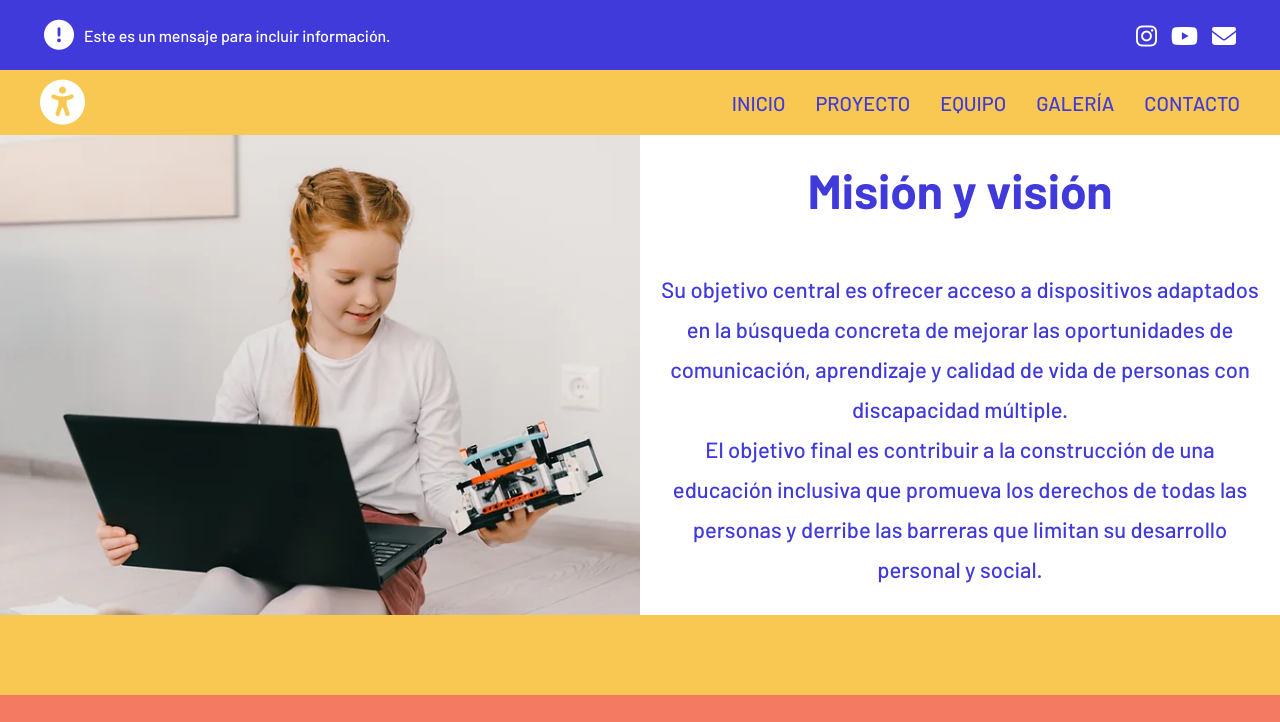
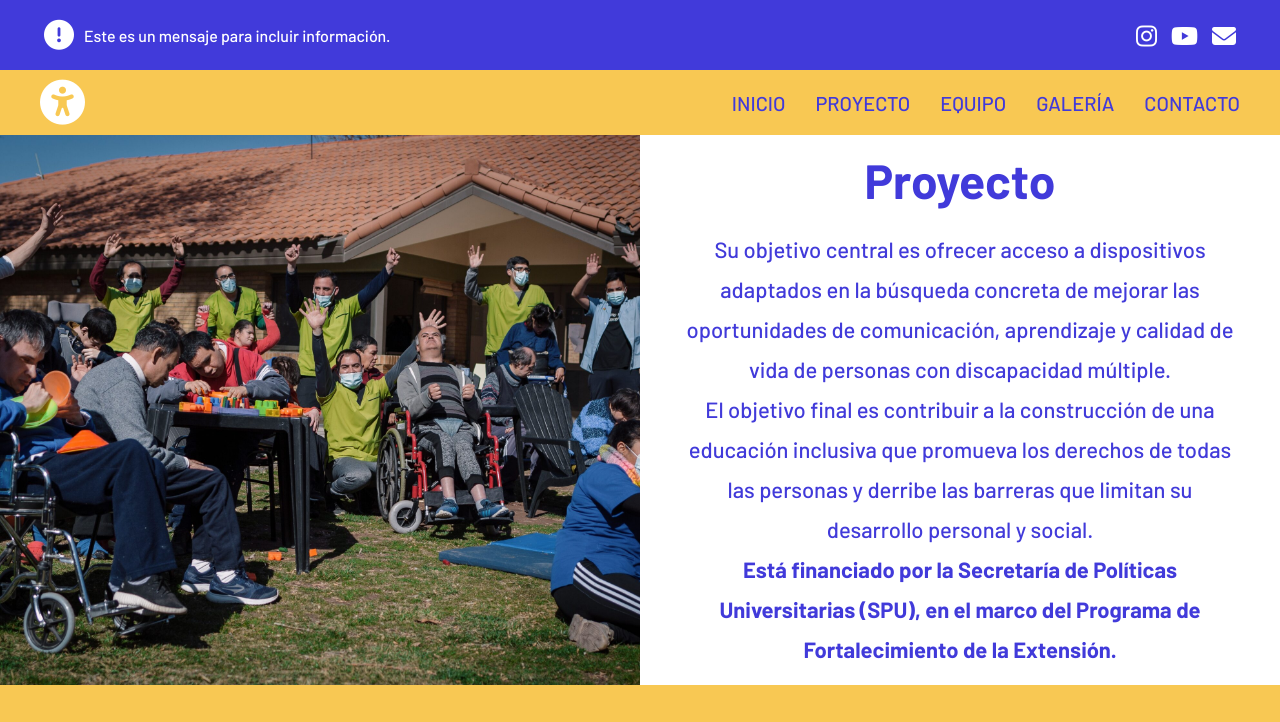
Before and after one commit to frajmati/accederesunderecho, a plain HTML site: page proyecto.html in a window 1280 px wide. Shown: the top 722 px of the page. Drawn offline with nearby package versions, Linux system fonts and the light colour scheme; a script that the page names is missing.

Commit message:
Modificación de textos e imágenes

```diff
--- a/css/styleProyecto.css
+++ b/css/styleProyecto.css
@@ -33,9 +33,9 @@
     justify-content: center;
     flex-direction: column;
     align-items: center;
-    gap: 50px;
+    gap: 20px;
     width: 50%;
-    padding: 0 18px;
+    padding: 16px 40px;
 }
 
 .proyecto--h2 {
@@ -68,5 +68,6 @@
     }
     .proyecto__text {
         gap: 14px;
+        padding: 16px 20px;
     }
 }
--- a/proyecto.html
+++ b/proyecto.html
@@ -126,13 +126,15 @@
 
     <section class="proyecto__s">
         <div class="proyecto__img">
-            <img src="img/proyecto.jpeg" alt="Niña feliz" class="proyectoImg">
+            <img src="img/proyecto.jpg" alt="Personas discapacitadas celebrando" class="proyectoImg">
         </div>
         <div class="proyecto__text">
-            <h2 class="proyecto--h2">Misión y visión</h2>
+            <h2 class="proyecto--h2">Proyecto</h2>
             <p class="proyecto--p">Su objetivo central es ofrecer acceso a dispositivos adaptados en la búsqueda concreta de mejorar las oportunidades de comunicación, aprendizaje y calidad de vida de personas con discapacidad múltiple.
             <br>
             El objetivo final es contribuir a la construcción de una educación inclusiva que promueva los derechos de todas las personas y derribe las barreras que limitan su desarrollo personal y social.
+            <br>
+            <b>Está financiado por la Secretaría de Políticas Universitarias (SPU), en el marco del Programa de Fortalecimiento de la Extensión.</b>
             </p>
         </div>
     </section>
```
Also changed, not shown: index.html (+1 -1 lines), img/proyecto.jpeg (deleted), img/proyecto.jpg (added).
